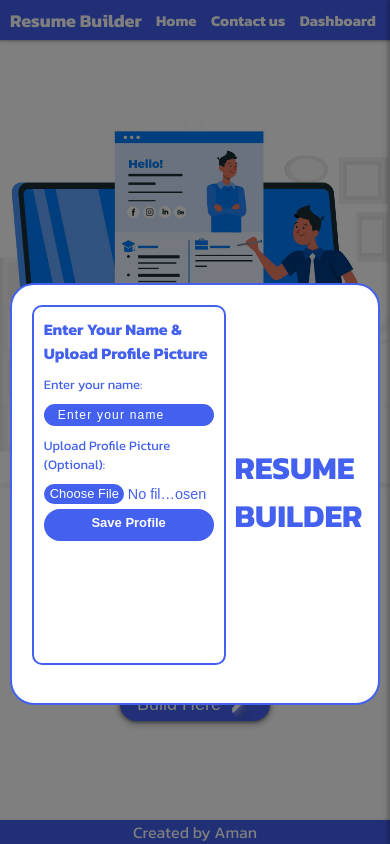
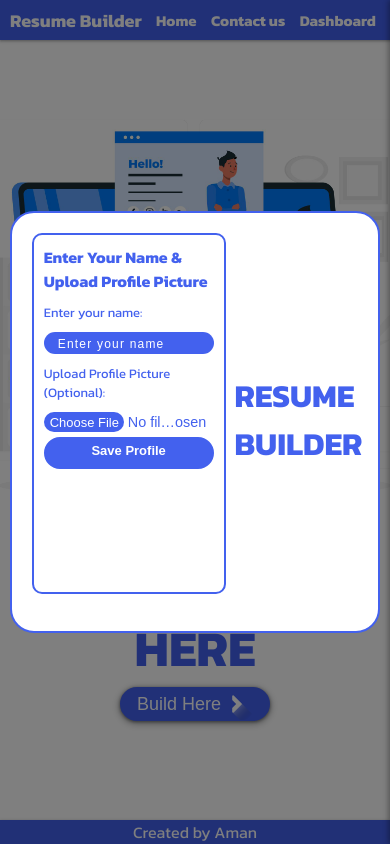
Before and after one commit to AmanNazim/Interactive-Resume-Builder, a website: page index.html in a window 390 px wide. Drawn offline with Linux system fonts and the light colour scheme.

Commit message:
fix name and picture input popup height

```diff
--- a/Styles/style.css
+++ b/Styles/style.css
@@ -88,7 +88,7 @@ body {
 @media (max-width: 440px) {
   .popup-overlay {
     position: absolute;
-    top: calc(50% - (33% / 2));
+    top: calc(50% - (50% / 2));
     left: calc(50% - (95% / 2));
     height: 50%;
     width: 95%;
```
